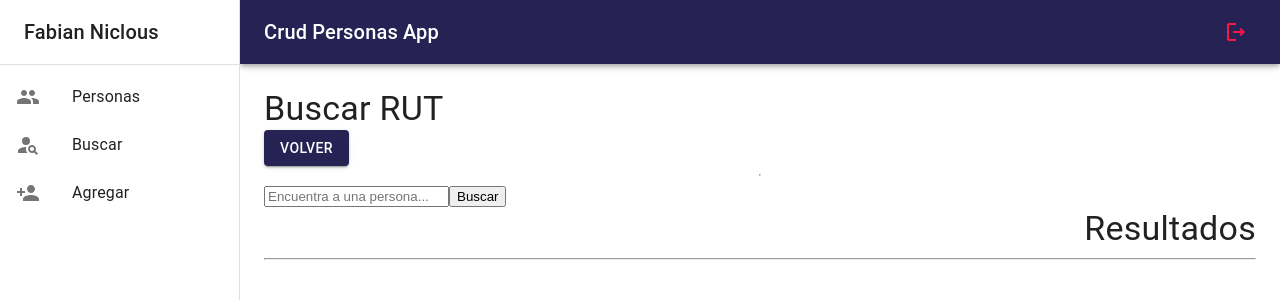
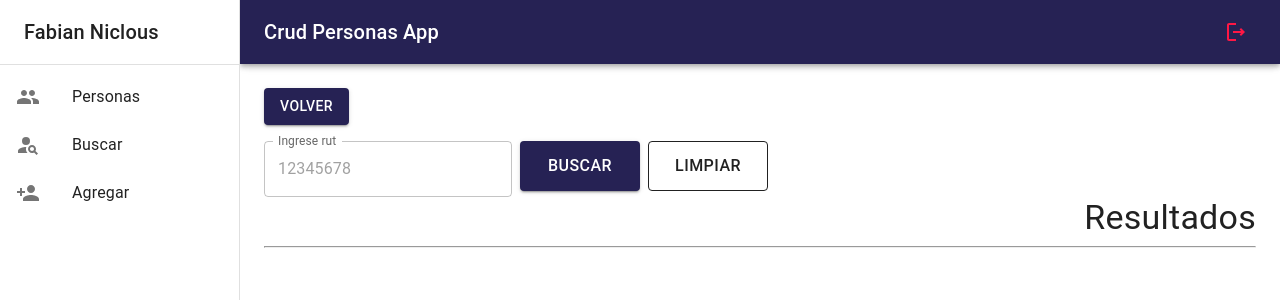
Before and after one commit to snofamv/personas-frontend, a React (Vite) app: page /search in a window 1280 px wide. Shown: the top 300 px of the page. Built offline with nearby package versions, Linux system fonts and the light colour scheme.

Commit message:
minor updates

```diff
--- a/src/persons/pages/SearchPerson.tsx
+++ b/src/persons/pages/SearchPerson.tsx
@@ -4,7 +4,7 @@ import { useSearch } from "../hooks/useSearch";
 import { Person } from "../../types/Person";
 import { PersonCard } from "../components/persons/PersonCard";
 import Swal from "sweetalert2";
-import { Button, Grid, Typography } from "@mui/material";
+import { Button, Grid, TextField, Typography } from "@mui/material";
 import { Loader } from "../components/ui/Loader";
 const initialFormData = {
   searchText: "",
@@ -25,6 +25,7 @@ export const SearchPerson = () => {
         icon: "warning",
         confirmButtonText: "Volver",
       });
+      onResetForm();
       return;
     }
 
@@ -35,45 +36,64 @@ export const SearchPerson = () => {
   const handleUpdatePerson = (values: any) => {
     navigate(`/update/${values.rut}`);
   };
+
   return (
     <Grid container display={"flex"} flexDirection={"column"}>
-      <Grid item display={"flex"} flexDirection={"column"}>
-        <Typography variant="h4">Buscar RUT</Typography>
       <Link to={"/"}>
         <Button variant="contained">Volver</Button>
       </Link>
+      <Grid container mt={1}>
+        <form onSubmit={onSearch}>
+          <Grid container mt={1} flexDirection={"row"} display={"flex"} gap={1}>
+            <TextField
+              id="searchText"
+              name="searchText"
+              type="text"
+              label="Ingrese rut"
+              placeholder="12345678"
+              InputLabelProps={{ shrink: true }}
+              value={searchText}
+              onChange={onInputChange}
+              inputProps={{ maxLength: 8 }} // Establece el límite de caracteres aquí
+            />
+            <Button
+              type="submit"
+              fullWidth
+              variant="contained"
+              color="primary"
+              sx={{
+                height: "50px", // Ajusta la altura
+                width: "120px", // Ajusta el ancho
+                fontSize: "16px", // Ajusta el tamaño de la fuente
+              }}
+            >
+              Buscar
+            </Button>
+            <Button
+              onClick={onResetForm}
+              type="button"
+              fullWidth
+              variant="outlined"
+              color="inherit"
+              sx={{
+                height: "50px", // Ajusta la altura
+                width: "120px", // Ajusta el ancho
+                fontSize: "16px", // Ajusta el tamaño de la fuente
+              }}
+            >
+              Limpiar
+            </Button>
           </Grid>
-      <hr />
-      <Grid container>
-        <form onSubmit={onSearch}>
-          <input
-            type="string"
-            name="searchText"
-            placeholder="Encuentra a una persona..."
-            className="form-control"
-            onChange={onInputChange}
-            value={searchText}
-            minLength={1}
-            maxLength={8}
-            pattern="^[0-9]{1,8}$" // Expresión regular para permitir solo letras y números (1 a 8 caracteres)
-            title="Solo se permiten numeros"
-          />
-          <button type="submit" className="btn btn-outline-primary mt-2">
-            Buscar
-          </button>
         </form>
       </Grid>
 
-      <Grid>
-        {/* DATA LIST PERSONAS  */}
-        <Grid>
-          {loading && !error && <Loader />}
-          {error && !loading && <Typography variant="h5">Error</Typography>}
+      <Grid item>
         <Typography variant="h4" textAlign={"end"}>
           Resultados
         </Typography>
-        </Grid>
         <hr />
+        {loading && !error && <Loader />}
+        {error && !loading && <Typography variant="h5">Error</Typography>}
         {person &&
           person.length > 0 &&
           person[0].id &&
@@ -87,12 +107,9 @@ export const SearchPerson = () => {
           ))}
 
         {!loading && person.length === 0 && queryParam.length >= 7 && (
-          <Grid>
           <Typography variant="h4" textAlign={"center"}>
-              No existen resultados con rut:{" "}
-              <Typography variant="h5">{queryParam}</Typography>
+            No existe rut:{queryParam}
           </Typography>
-          </Grid>
         )}
       </Grid>
     </Grid>
```
Lines whose indentation alone changed are shown as unchanged.
